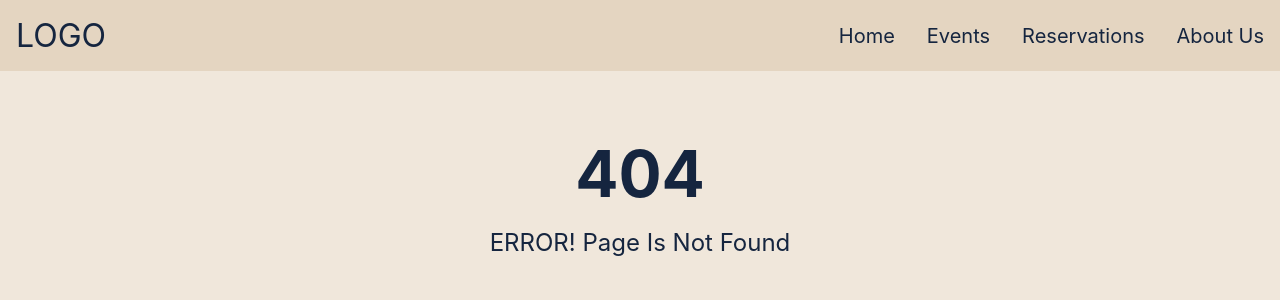
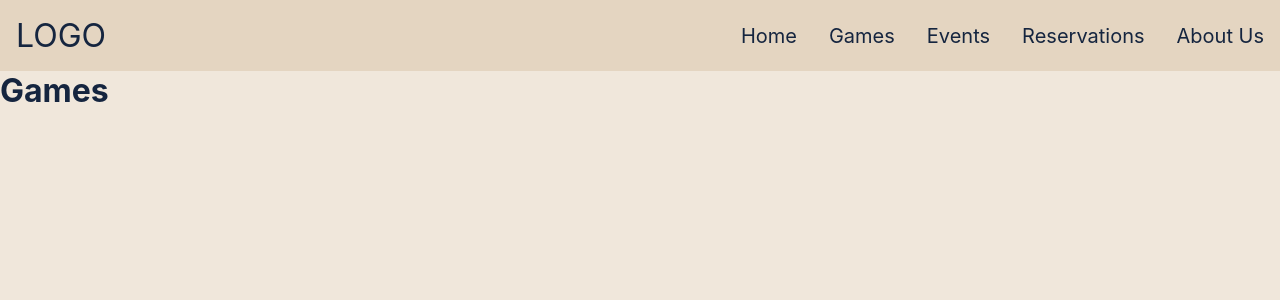
Before and after one commit to AnvarKilyb/Board_Game_Cafe, a React (Vite) app: page /games in a window 1280 px wide. Before the commit this address had no page. Shown: the top 300 px of the page. Built offline with nearby package versions, Linux system fonts and the light colour scheme; the HTML template or start-up script is replaced by a standard one.

Commit message:
added new page

```diff
--- a/src/App.jsx
+++ b/src/App.jsx
@@ -2,6 +2,7 @@ import Header from "./components/header/Header";
 import Wrapper from "./UI/Wrapper";
 import Home from "./components/pages/home/Home";
 import Events from "./components/pages/events/Events";
+import Games from "./components/pages/games/Games";
 import Reservations from "./components/pages/reservations/Reservations";
 import AboutUs from "./components/pages/about/AboutUs";
 import NotFound from "./components/pages/NotFound";
@@ -20,6 +21,7 @@ function App() {
             in the pages folder
             */}
           <Route path="/" element={<Home />} />
+          <Route path="/games" element={<Games />} />
           <Route path="/events" element={<Events />} />
           <Route path="/reservations" element={<Reservations />} />
           <Route path="/about" element={<AboutUs />} />
--- a/src/components/header/Header.jsx
+++ b/src/components/header/Header.jsx
@@ -21,6 +21,7 @@ const Header = () => {
             <ul className={styles.ul}>
               {/*HERE ADDING LINKS(pages) TO THE NAVBAR*/}
               <CustomLink to="/">Home</CustomLink>
+              <CustomLink to="/games">Games</CustomLink>
               <CustomLink to="/events">Events</CustomLink>
               <CustomLink to="/reservations">Reservations</CustomLink>
               <CustomLink to="/about">About Us</CustomLink>
--- /dev/null
+++ b/src/components/pages/games/Games.jsx
@@ -0,0 +1,5 @@
+import styles from "./Games.module.css";
+const Games = () => {
+  return <h1>Games</h1>;
+};
+export default Games;
```
Also changed, not shown: src/components/pages/games/Games.module.css (added).
